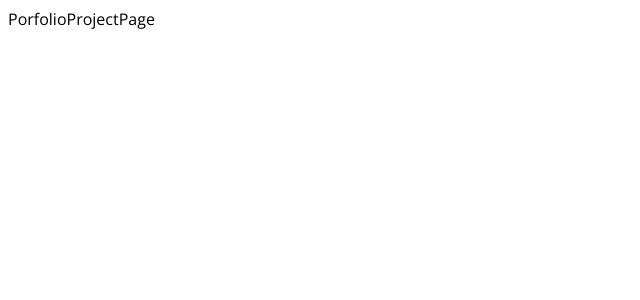
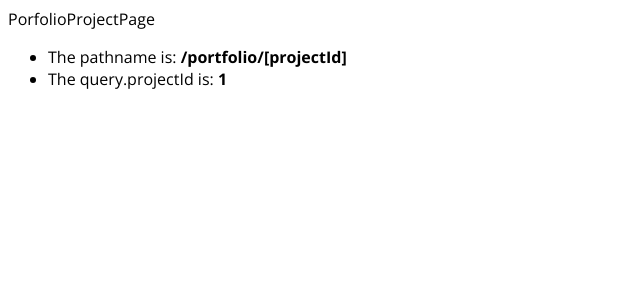
Before and after one commit to Alfonso-Jim/nextjs-course-code-01, a Next.js app: page /portfolio/1 in a window 1280 px wide. Shown: the top 300 px of the page, without its empty margins (0-640 px from the left). Built offline with nearby package versions, Linux system fonts and the light colour scheme.

Commit message:
Add dynamic route

```diff
--- a/pages/portfolio/[projectId].tsx
+++ b/pages/portfolio/[projectId].tsx
@@ -1,7 +1,23 @@
+import { useRouter } from "next/router";
+
 import React from "react";
 
 const PorfolioProjectPage = () => {
-  return <div>PorfolioProjectPage</div>;
+  const router = useRouter();
+  console.log(router.pathname, router.query);
+  return (
+    <div>
+      PorfolioProjectPage
+      <ul>
+        <li>
+          The pathname is: <strong>{router.pathname}</strong>
+        </li>
+        <li>
+          The query.projectId is: <strong>{router.query.projectId}</strong>
+        </li>
+      </ul>
+    </div>
+  );
 };
 
 export default PorfolioProjectPage;
```
